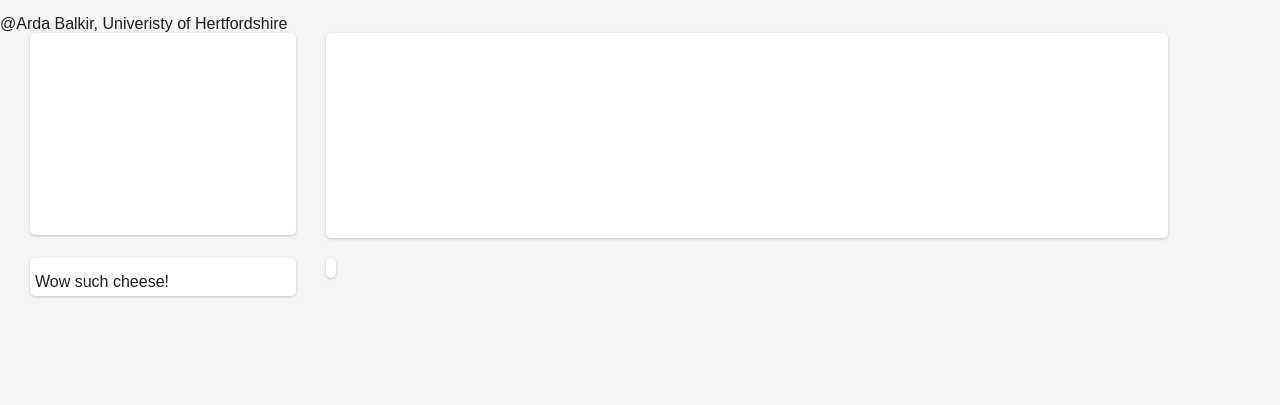
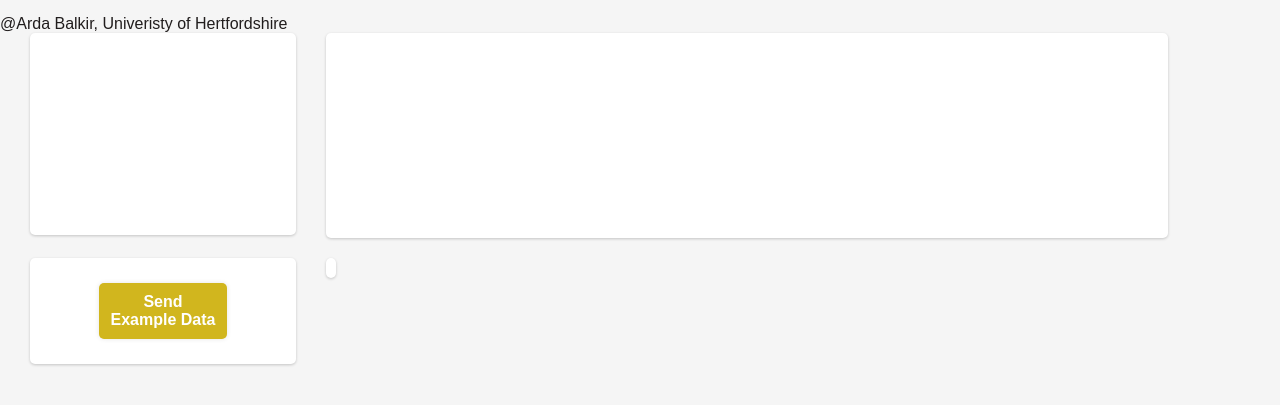
Before and after one commit to ArdaBalkir/CheeseInterfaceFlask, a Flask app: page / in a window 1280 px wide. Shown: the part 247-652 px from the top of the page. Run offline with Flask 2, Linux system fonts and the light colour scheme.

Commit message:
added dummy data

```diff
--- a/app.py
+++ b/app.py
@@ -3,6 +3,7 @@ from PIL import Image
 import numpy as np
 from CEUtilities import *
 from datetime import datetime
+from io import BytesIO
 
 app = Flask(__name__)
 
@@ -20,14 +21,26 @@ report_history = []
 
 @app.route('/', methods=['POST'])
 def predict():
+
+    if 'example-one' in request.form:
+        with open('static/emmantal_example.jpg', 'rb') as f:
+            local_image_data = f.read()
+        # Define your example data here
+        image = Image.open(BytesIO(local_image_data))
+        image_name = 'emmantal_example'
+    else:
+        image_file = request.files['image']
+        image = Image.open(image_file)
+        image_name = image_file.filename
+
     # Get the uploaded image file from the form
-    image_file = request.files['image']
-    image_name = image_file.filename
+    #image_file = request.files['image']
+
     # Open the image (and convert it to a numpy array)
-    image = Image.open(image_file)
+
     image_array = np.array(image)
     # Save the image for prediction
-    image_path = "static/" + image_name
+    #image_path = "static/" + image_name
     #image_file.save(image_path)
 
     # Flask quirks are fixed
--- a/static/styles.css
+++ b/static/styles.css
@@ -38,6 +38,20 @@ input[type=file] {
 }
 
 input[type=submit] {
+  display: block;
+  margin: 20px auto;
+  padding: 10px;
+  border: none;
+  border-radius: 5px;
+  box-shadow: 0 0 5px rgba(0, 0, 0, 0.1);
+  background-color: #d1b61e;
+  color: #FFFFFF;
+  font-size: 16px;
+  font-weight: bold;
+  cursor: pointer;
+}
+
+button[type=submit] {
   display: block;
   margin: 20px auto;
   padding: 10px;
--- a/templates/index.html
+++ b/templates/index.html
@@ -35,7 +35,9 @@
   </div>
   <div class="row">
     <div class="column left">
-      <p>Wow such cheese!</p>
+      <form action="/" method="post">
+        <button type="submit" name="example-one">Send Example Data</button>
+      </form>
     </div>
     <div class="column">
       <p>{{ prediction }}</p>
```
Also changed, not shown: static/emmantal_example.jpg (added).
